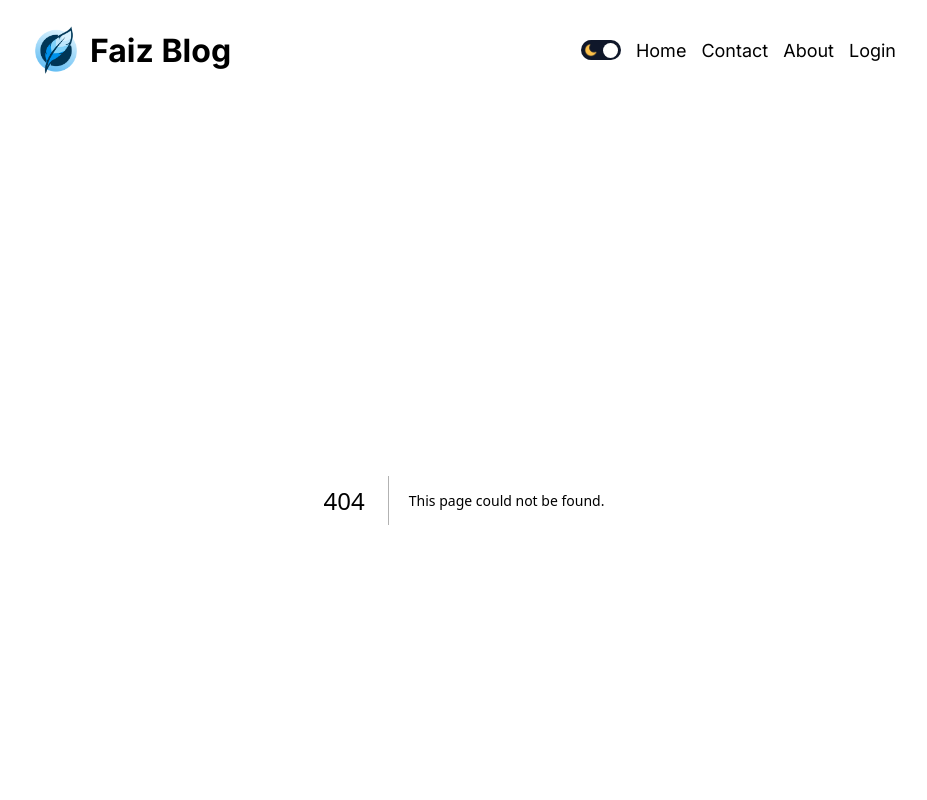
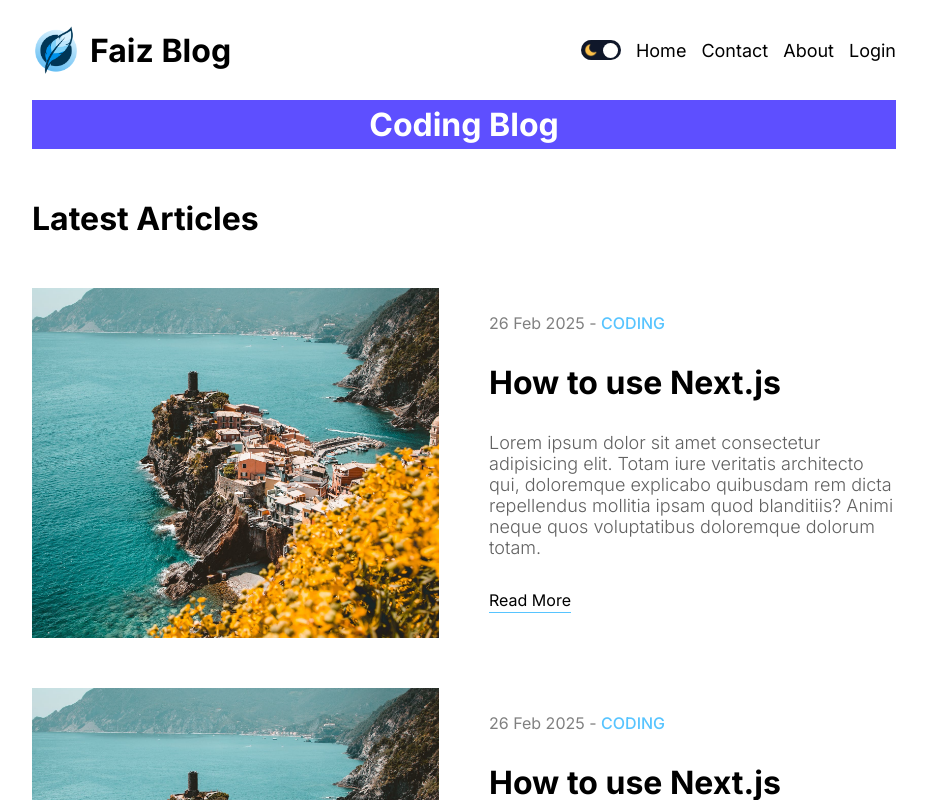
Before and after one commit to Faizululum/blog-app, a Next.js app: page /blog in a window 1280 px wide. Before the commit this address had no page. Shown: the top 800 px of the page, without its empty margins (176-1103 px from the left). Built offline with nearby package versions, Linux system fonts and the light colour scheme.

Commit message:
feat(page): add blog category page (#18)

```diff
--- /dev/null
+++ b/src/app/blog/page.jsx
@@ -0,0 +1,19 @@
+import CardList from "@/components/cardList/CardList"
+import styles from "./page.module.css"
+import Menu from "@/components/menu/Menu"
+
+const page = () => {
+  return (
+    <div className={styles.container}>
+      <h1 className={`${styles.title} ${styles.coding}`}>
+        Coding Blog
+      </h1>
+      <div className={styles.content}>
+        <CardList />
+        <Menu />
+      </div>
+    </div>
+  )
+}
+
+export default page
--- /dev/null
+++ b/src/app/blog/page.module.css
@@ -0,0 +1,9 @@
+.title {
+    color: white;
+    padding: 5px 10px;
+    text-align: center;
+}
+
+.coding {
+    background-color: #5e4fff;
+}
```
Also changed, not shown: tsconfig.json (added, +35 -0 lines).
